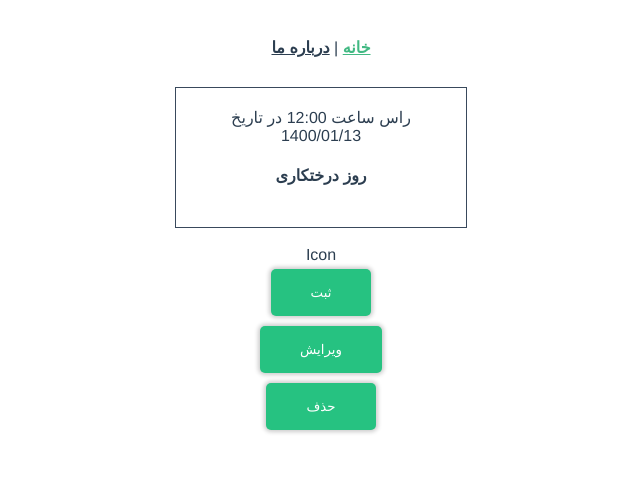
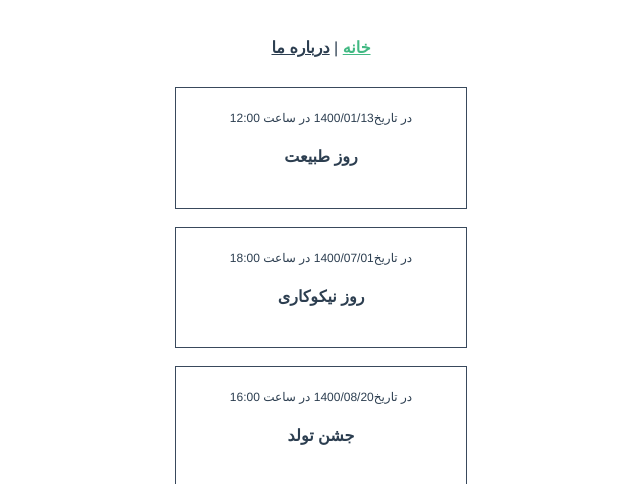
Before and after one commit to codepop-fa/Vue3Course, a Vue app: page / in a window 1280 px wide. Shown: the top 484 px of the page, without its empty margins (319-959 px from the left). Built offline with nearby package versions, Linux system fonts and the light colour scheme.

Commit message:
lesson9 finish

```diff
--- a/src/components/EventCard.vue
+++ b/src/components/EventCard.vue
@@ -1,13 +1,18 @@
 <template>
   <div class="event-card">
-    <slot></slot>
-    <slot name="title"></slot>
+   <span>{{ event.time }} در تاریخ{{  event.date }} در ساعت </span>
+    <h4>{{ event.title }}</h4>
   </div>
 </template>
 
 <script>
   export default {
-
+    props: {
+      event: {
+        type: Object,
+        required: true
+      }
+    }
   }
 </script>
 
--- a/src/views/Home.vue
+++ b/src/views/Home.vue
@@ -1,17 +1,6 @@
 <template>
   <div class="events">
-    <EventCard>
-      <template v-slot:title>
-        <h4>روز درختکاری</h4>
-      </template>
-      <template v-slot:default>
-        <span>راس ساعت 12:00 در تاریخ 1400/01/13</span>
-      </template>
-    </EventCard>
-    <BaseIcon />
-    <BaseButton>ثبت</BaseButton>
-    <BaseButton>ویرایش</BaseButton>
-    <BaseButton>حذف</BaseButton>
+    <EventCard v-for="event in events" :key="event.id" :event="event"></EventCard>
   </div>
 </template>
 
@@ -19,12 +8,35 @@
 // @ is an alias to /src
 import EventCard from '@/components/EventCard.vue'
 
-
 export default {
   name: "Home",
   components: {
     EventCard
-  }
+  },
+  data() {
+    return {
+      events: [
+        {
+          id: 5928101,
+          title: 'روز طبیعت',
+          date: '1400/01/13',
+          time: '12:00'
+        },
+         {
+          id: 5928202,
+          title: 'روز نیکوکاری',
+          date: '1400/07/01',
+          time: '18:00'
+        },
+           {
+          id: 5928549,
+          title: 'جشن تولد',
+          date: '1400/08/20',
+          time: '16:00'
+        }
+      ]
+    }
+  },
 };
 </script>
 
```
